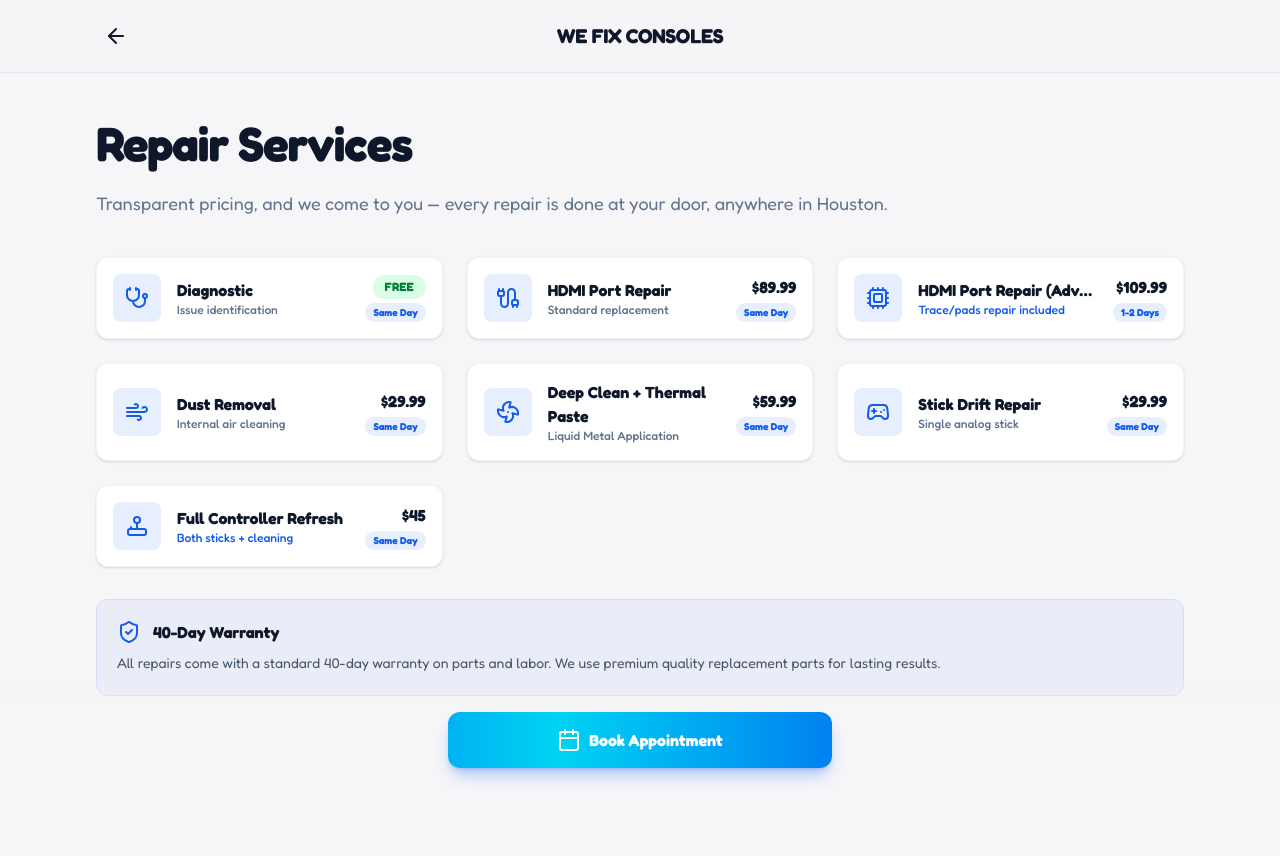
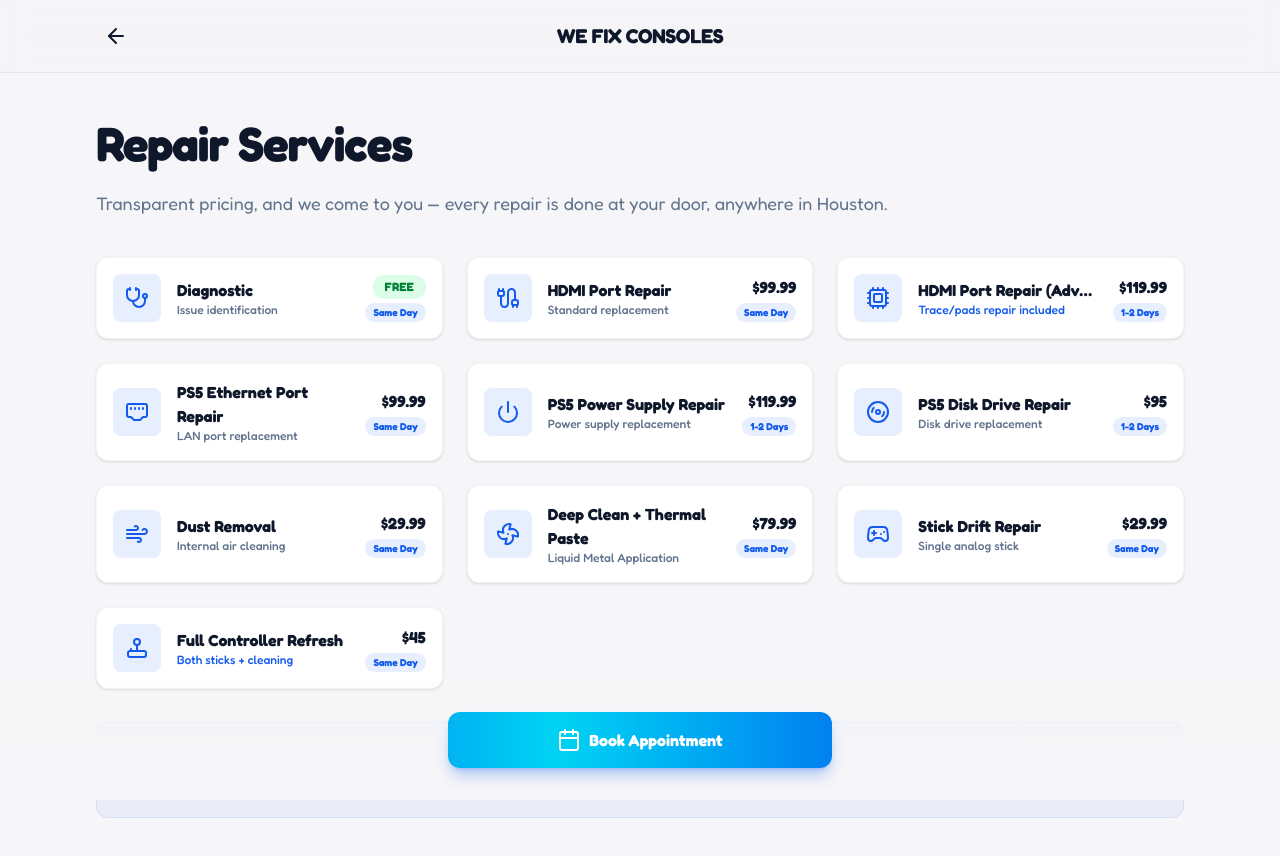
Before and after one commit to kevjetsky/we-fix-consoles-frontend-simple, a Next.js app: page /services in a window 1280 px wide. Before the commit the page ends 800 px from the top, so only its background shows below. Built offline with nearby package versions, Linux system fonts and the light colour scheme.

Commit message:
Update service pricing and PS5 repair offerings

```diff
--- a/app/layout.tsx
+++ b/app/layout.tsx
@@ -55,12 +55,32 @@
       {
         '@type': 'Offer',
         itemOffered: { '@type': 'Service', name: 'HDMI Port Replacement (PS5 & Xbox Series X)' },
-        priceSpecification: { '@type': 'PriceSpecification', price: '89.99', priceCurrency: 'USD' }
+        priceSpecification: { '@type': 'PriceSpecification', price: '99.99', priceCurrency: 'USD' }
+      },
+      {
+        '@type': 'Offer',
+        itemOffered: { '@type': 'Service', name: 'Advanced HDMI Port Repair' },
+        priceSpecification: { '@type': 'PriceSpecification', price: '119.99', priceCurrency: 'USD' }
       },
       {
         '@type': 'Offer',
         itemOffered: { '@type': 'Service', name: 'Console Deep Cleaning & Thermal Paste' },
-        priceSpecification: { '@type': 'PriceSpecification', price: '59.99', priceCurrency: 'USD' }
+        priceSpecification: { '@type': 'PriceSpecification', price: '79.99', priceCurrency: 'USD' }
+      },
+      {
+        '@type': 'Offer',
+        itemOffered: { '@type': 'Service', name: 'PS5 Ethernet Port Repair' },
+        priceSpecification: { '@type': 'PriceSpecification', price: '99.99', priceCurrency: 'USD' }
+      },
+      {
+        '@type': 'Offer',
+        itemOffered: { '@type': 'Service', name: 'PS5 Power Supply Repair' },
+        priceSpecification: { '@type': 'PriceSpecification', price: '119.99', priceCurrency: 'USD' }
+      },
+      {
+        '@type': 'Offer',
+        itemOffered: { '@type': 'Service', name: 'PS5 Disk Drive Repair' },
+        priceSpecification: { '@type': 'PriceSpecification', price: '95.00', priceCurrency: 'USD' }
       },
       {
         '@type': 'Offer',
--- a/app/page.tsx
+++ b/app/page.tsx
@@ -80,7 +80,7 @@
               icon={Cable}
               title="HDMI Port Replacement"
               description='Fix "No Signal" or Black Screen'
-              price="$89.99"
+              price="$99.99"
               turnaround="Same Day"
               descriptionTruncate
             />
@@ -90,7 +90,7 @@
               icon={Fan}
               title="Deep Clean & Thermal Paste"
               description="Fix overheating and loud fan noise"
-              price="$59.99"
+              price="$79.99"
               turnaround="Same Day"
               descriptionTruncate
             />
--- a/app/services/page.tsx
+++ b/app/services/page.tsx
@@ -1,7 +1,7 @@
 'use client';
 
 import Link from 'next/link';
-import { ArrowLeft, Stethoscope, Cable, Cpu, Wind, Fan, Gamepad2, Joystick, ShieldCheck, Calendar } from 'lucide-react';
+import { ArrowLeft, Stethoscope, Cable, Cpu, Wind, Fan, Gamepad2, Joystick, ShieldCheck, Calendar, EthernetPort, Power, Disc3 } from 'lucide-react';
 import { ServiceCard } from '@/components/ServiceCard';
 
 export default function Services() {
@@ -35,7 +35,7 @@
             icon={Cable}
             title="HDMI Port Repair"
             description="Standard replacement"
-            price="$89.99"
+            price="$99.99"
             turnaround="Same Day"
           />
 
@@ -43,9 +43,36 @@
             icon={Cpu}
             title="HDMI Port Repair (Advanced)"
             description="Trace/pads repair included"
-            price="$109.99"
+            price="$119.99"
             turnaround="1-2 Days"
             descriptionHighlight
+          />
+
+          <ServiceCard
+            icon={EthernetPort}
+            title="PS5 Ethernet Port Repair"
+            description="LAN port replacement"
+            price="$99.99"
+            turnaround="Same Day"
+            titleTruncate={false}
+          />
+
+          <ServiceCard
+            icon={Power}
+            title="PS5 Power Supply Repair"
+            description="Power supply replacement"
+            price="$119.99"
+            turnaround="1-2 Days"
+            titleTruncate={false}
+          />
+
+          <ServiceCard
+            icon={Disc3}
+            title="PS5 Disk Drive Repair"
+            description="Disk drive replacement"
+            price="$95"
+            turnaround="1-2 Days"
+            titleTruncate={false}
           />
 
           <ServiceCard
@@ -60,7 +87,7 @@
             icon={Fan}
             title="Deep Clean + Thermal Paste"
             description="Liquid Metal Application"
-            price="$59.99"
+            price="$79.99"
             turnaround="Same Day"
             titleTruncate={false}
           />
```
